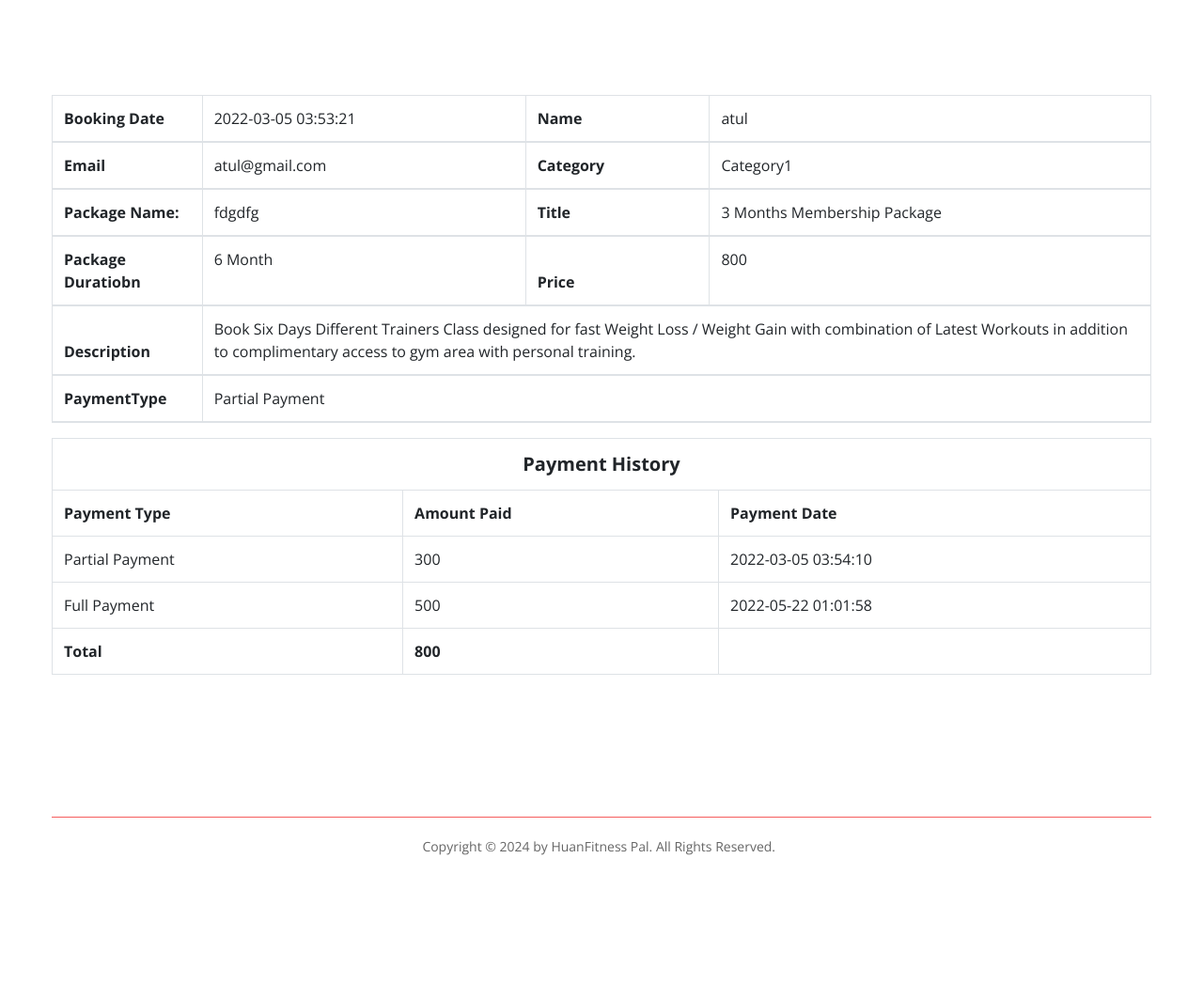
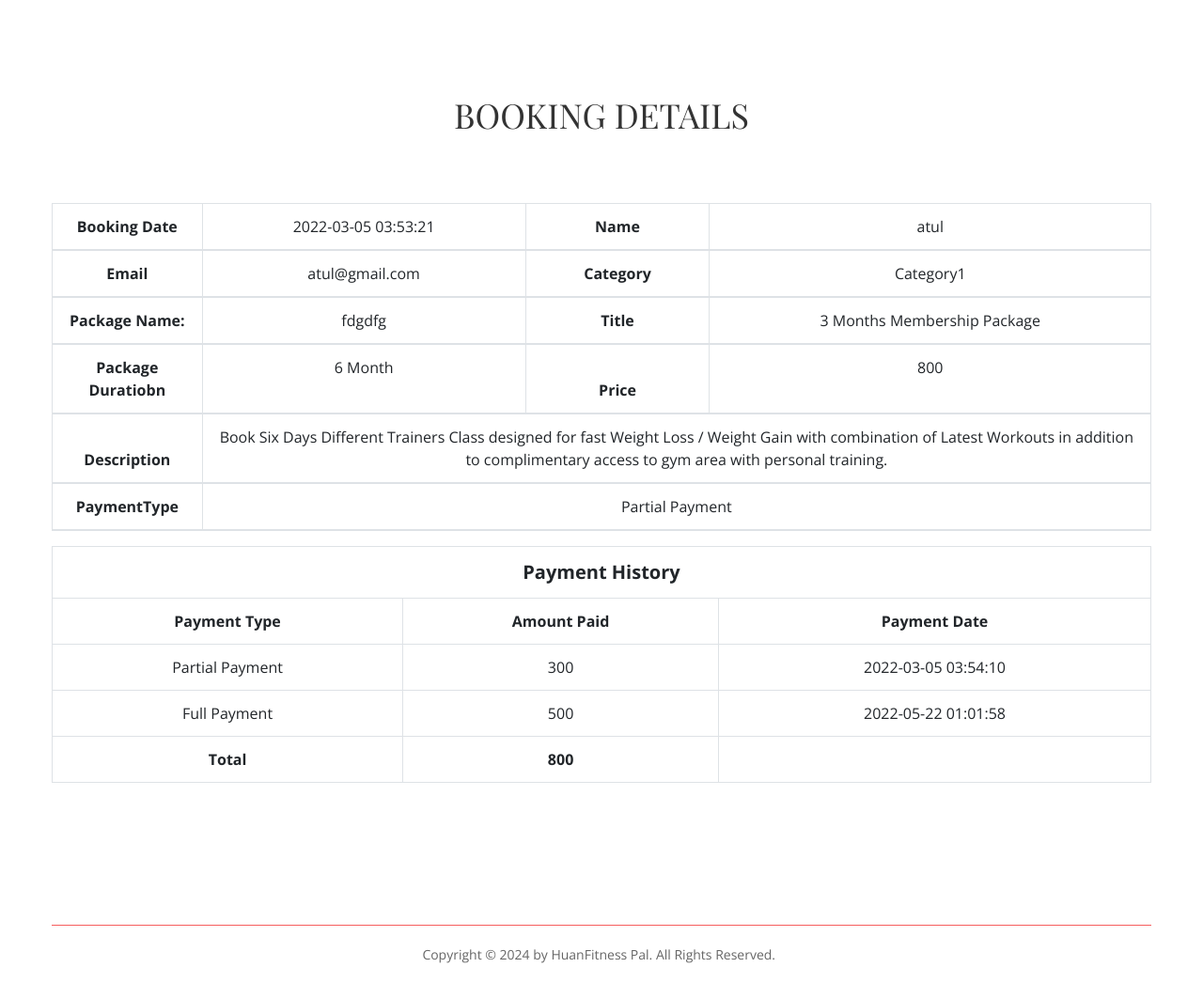
Before and after one commit to sjoee/HuanFitness-website, a PHP site: page /booking-details.php?bookingid=1 in a window 1280 px wide. Shown: the part 109-1155 px from the top of the page at 94% size. Before the commit the page ends 1019 px from the top, so only its background shows below. Run offline with PHP 8.4, Linux system fonts and the light colour scheme; a user stored in the database is signed in; data comes from the database, SQL or seed files in the repository; data that the repository does not hold is empty; a stand-in replaces the project's code that opens the database connection; some web fonts are replaced.

Commit message:
new booking-details.php

```diff
--- a/phpAssignment-main/booking-details.php
+++ b/phpAssignment-main/booking-details.php
@@ -13,8 +13,6 @@
 <head>
 	<title>User | Booking History</title>
 	<meta charset="UTF-8">
-	<meta name="description" content="Ahana Yoga HTML Template">
-	<meta name="keywords" content="yoga, html">
 	<meta name="viewport" content="width=device-width, initial-scale=1.0">
 	<!-- Stylesheets -->
 	<link rel="stylesheet" href="css/bootstrap.min.css"/>
@@ -36,26 +34,16 @@
 	<!-- Header Section end -->
 
 	<!-- Page top Section -->
-	<section class="page-top-section set-bg" data-setbg="img/page-top-bg.jpg">
-<!-- 		<div class="container">
-			<div class="row">
-				<div class="col-lg-7 m-auto text-white">
-					<h2>Booking History</h2>
-
-				</div>
-			</div>
-		</div> -->
-	</section>
+	<section class="page-top-section set-bg"></section>
 	<!-- Page top Section end -->
 
 	<!-- Contact Section -->
 	<section class="contact-page-section spad overflow-hidden">
-		<div class="container">
-
+		<div class="container text-center">
+      <h2>BOOKING DETAILS</h2><br><br><br>
 			<div class="row">
-
 				<div class="col-lg-12">
-					   <table class="table table-hover table-bordered">
+					   <table class="table table-bordered">
                 <thead>
                    <?php $bookindid=$_GET['bookingid'];
                   $sql="SELECT t1.id as bookingid,t3.fname as Name, t3.email as email,t1.booking_date as bookingdate,t2.titlename as title,t2.PackageDuratiobn as PackageDuratiobn,
```
Lines whose indentation alone changed are shown as unchanged.
